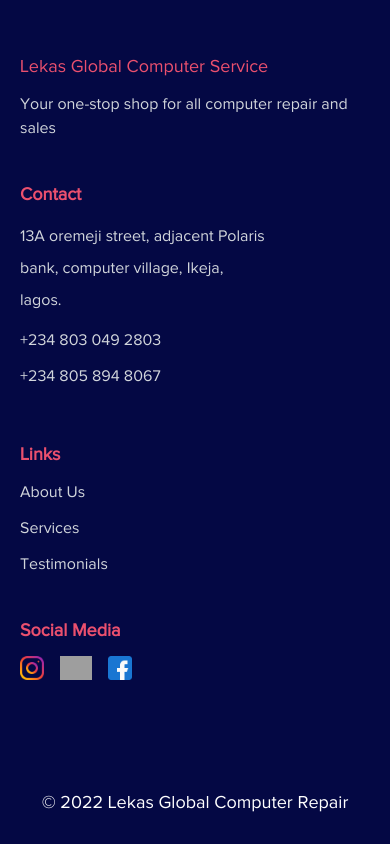
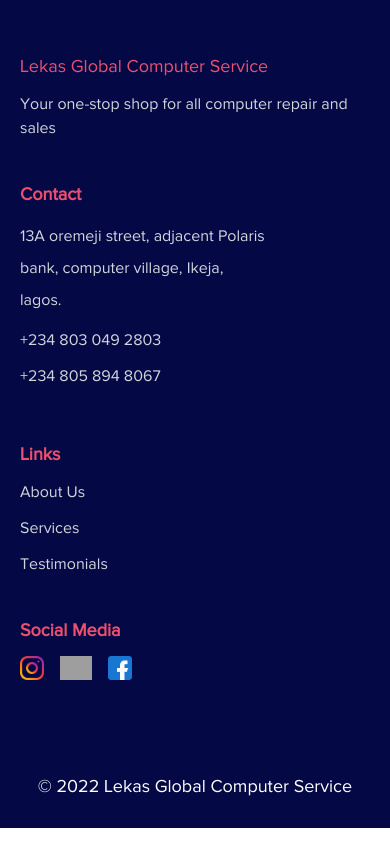
Before and after one commit to sodiqalase/Lekas_Computer, a Next.js app: page / in a window 390 px wide. Shown: the part 5538-6382 px from the top of the page. Built offline with nearby package versions, Linux system fonts and the light colour scheme; grey boxes are pictures that could not be loaded.

Commit message:
finalized lekas website

```diff
--- a/components/Footer/Footer.tsx
+++ b/components/Footer/Footer.tsx
@@ -120,12 +120,12 @@ const Footer = () => {
 					</div>
 				</div>
 			</section>
-			<section className="py-7 mt-20 flex items-center">
+			<section className="py-7 mt-20 medium:mt-16 flex items-center">
 				<div className="global-container">
 					<div className="flex justify-center">
 						<p className="text-white text-lg">
 							&copy; {`${new Date().getFullYear()}`} Lekas Global Computer
-							Repair
+							Service
 						</p>
 					</div>
 				</div>
--- a/styles/output.css
+++ b/styles/output.css
@@ -1111,6 +1111,10 @@ Ensure the default browser behavior of the `hidden` attribute.
     margin-top: 6rem;
   }
 
+  .medium\:mt-16 {
+    margin-top: 4rem;
+  }
+
   .medium\:flex {
     display: flex;
   }
```
